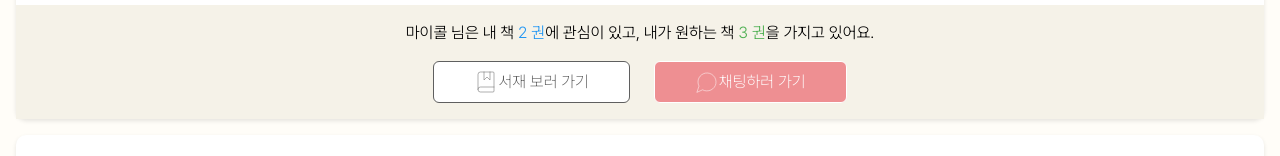
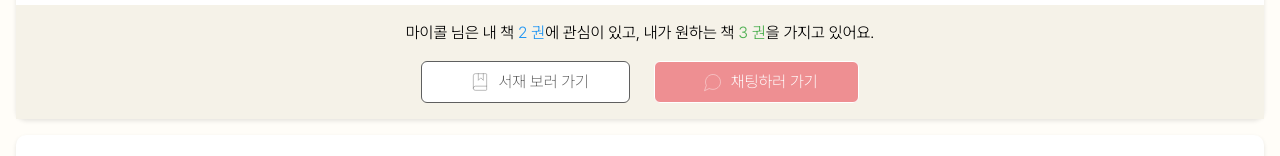
Before and after one commit to SubiHwang/book-shy, a React (Vite) app in the folder bookshy/: page /matching in a window 1280 px wide. Both pictures are taken after a click on the element 1232 px from the left and 387 px from the top of the page. Shown: the part 404-560 px from the top of the page. Built offline with nearby package versions, Linux system fonts and the light colour scheme; grey boxes are pictures that could not be loaded.

Commit message:
💄fix: 버튼 아이콘 수정

```diff
--- a/bookshy/src/components/Matching/MatchRecommend/MatchingListCard.tsx
+++ b/bookshy/src/components/Matching/MatchRecommend/MatchingListCard.tsx
@@ -83,11 +83,11 @@ const MatchingListCard: FC<MatchingCardProps> = ({ matching }) => {
           </div>
           <div className="flex justify-center mb-4">
             <button className="bg-white text-light-text-secondary mx-3 text-md font-extralight px-10 py-2 rounded-md border border-light-text-secondary flex justify-between">
-              <BookMarked strokeWidth={0.5} />
+              <BookMarked width={20} strokeWidth={0.5} className="mx-2" />
               서재 보러 가기
             </button>
             <button className="bg-primary-light text-white mx-3 text-md font-extralight px-10 py-2 rounded-md border border-white flex justify-between">
-              <MessageCircle strokeWidth={0.5} />
+              <MessageCircle width={20} strokeWidth={0.5} className="mx-2" />
               채팅하러 가기
             </button>
           </div>
```
